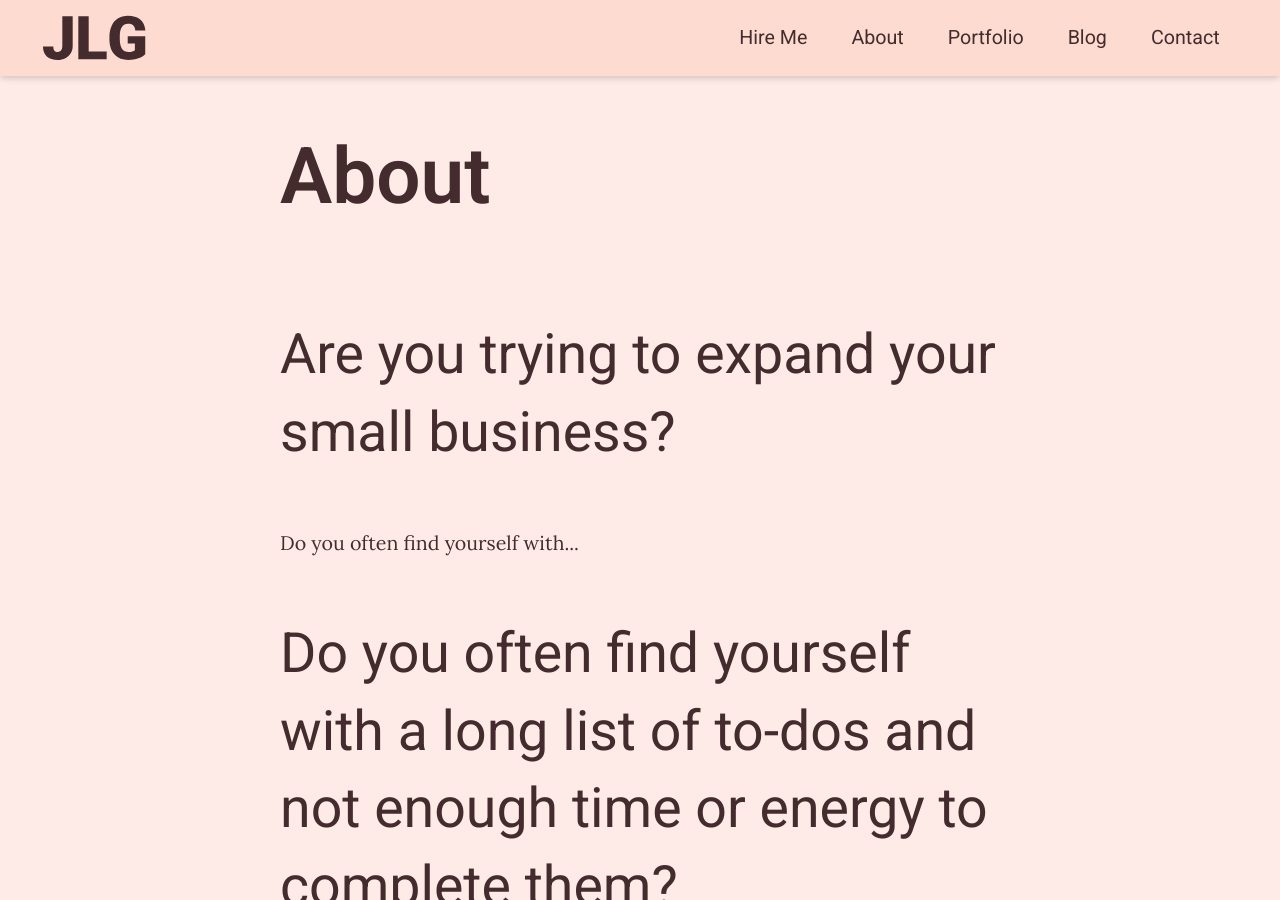
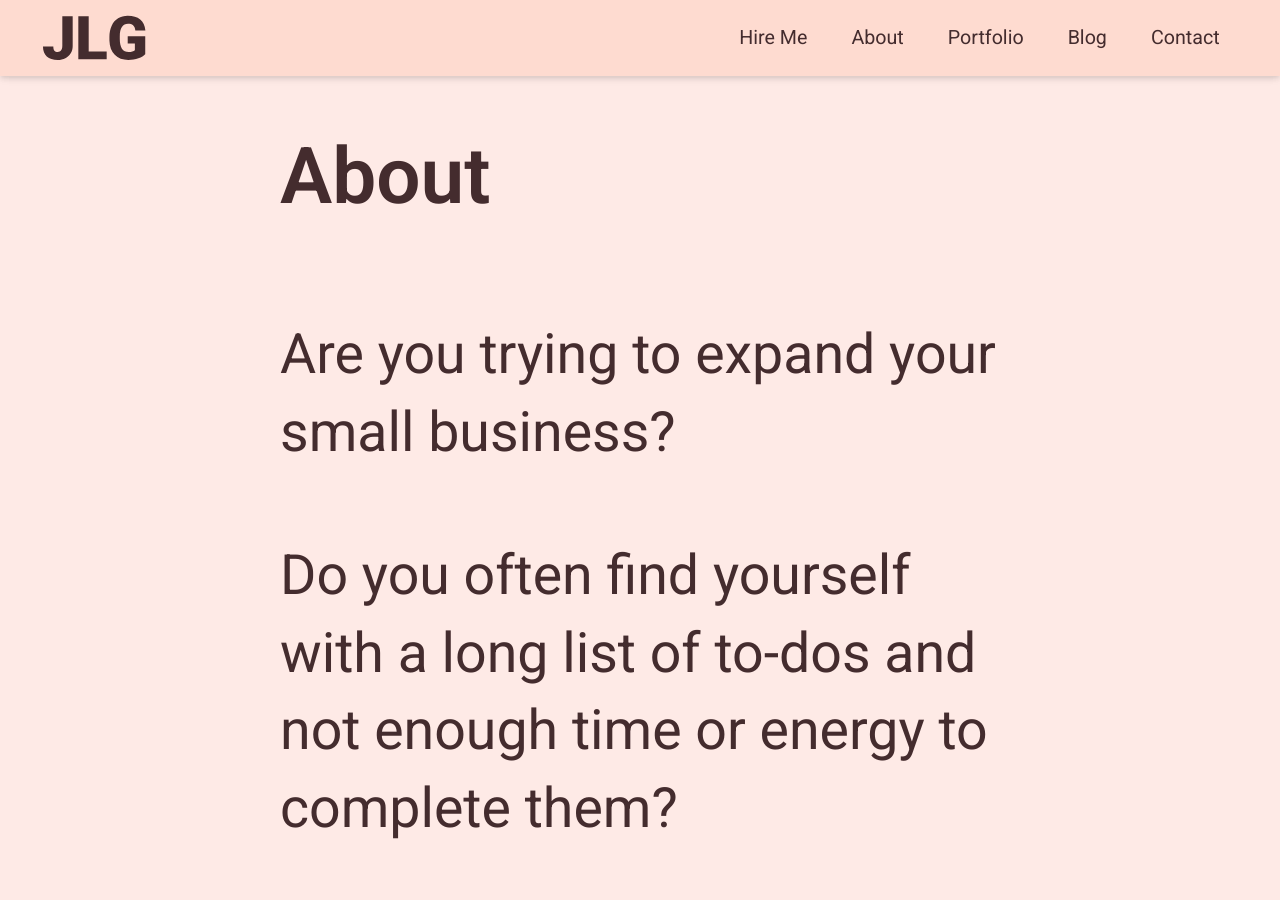
Before and after one commit to jersey-griggs/jersey.griggs.github.io, a Jekyll site: the page built from about/index.html, in a window 1280 px wide and 900 px high. Built offline with Jekyll 4.4.1, drawn with Linux system fonts in a browser that asks for light colours.

Commit message:
Update index.html

```diff
--- a/about/index.html
+++ b/about/index.html
@@ -3,7 +3,7 @@ layout: page
 title: About
 ---
 <div class="text container">
-<h2>Are you trying to expand your small business?</h2> Do you often find yourself with...</h2>
+<h2>Are you trying to expand your small business?</h2>
 
 <h2>Do you often find yourself with a long list of to-dos and not enough time or energy to complete them?</h2>
 
```
